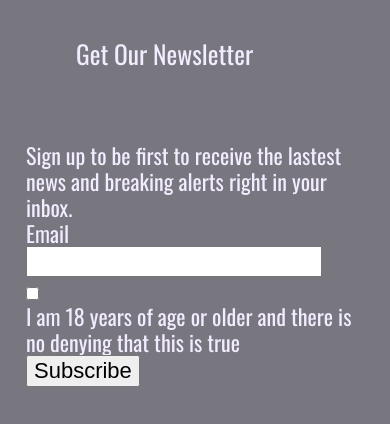
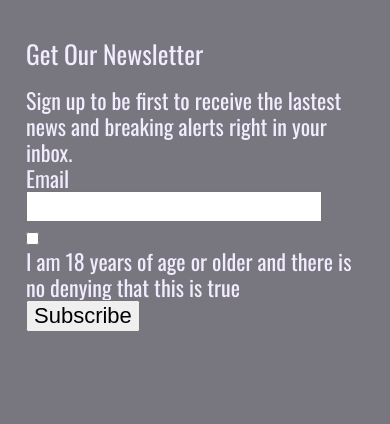
Before and after one commit to dmarti41/Lab-3-DM, a plain HTML site: page index.html in a window 390 px wide. Drawn offline with nearby package versions, Linux system fonts and the light colour scheme; a script that the page names is missing; a web font is replaced by a local one.

Commit message:
adding top marhin to h1

```diff
--- a/css/screen.css
+++ b/css/screen.css
@@ -211,7 +211,8 @@ label {
 	}
 	h1
 	{
-		margin: 15px 50px 75px;
+		margin-top: 15px;
+		margin-bottom: 20px;
 		font-size: 1.16em;
 	}
 }
```
